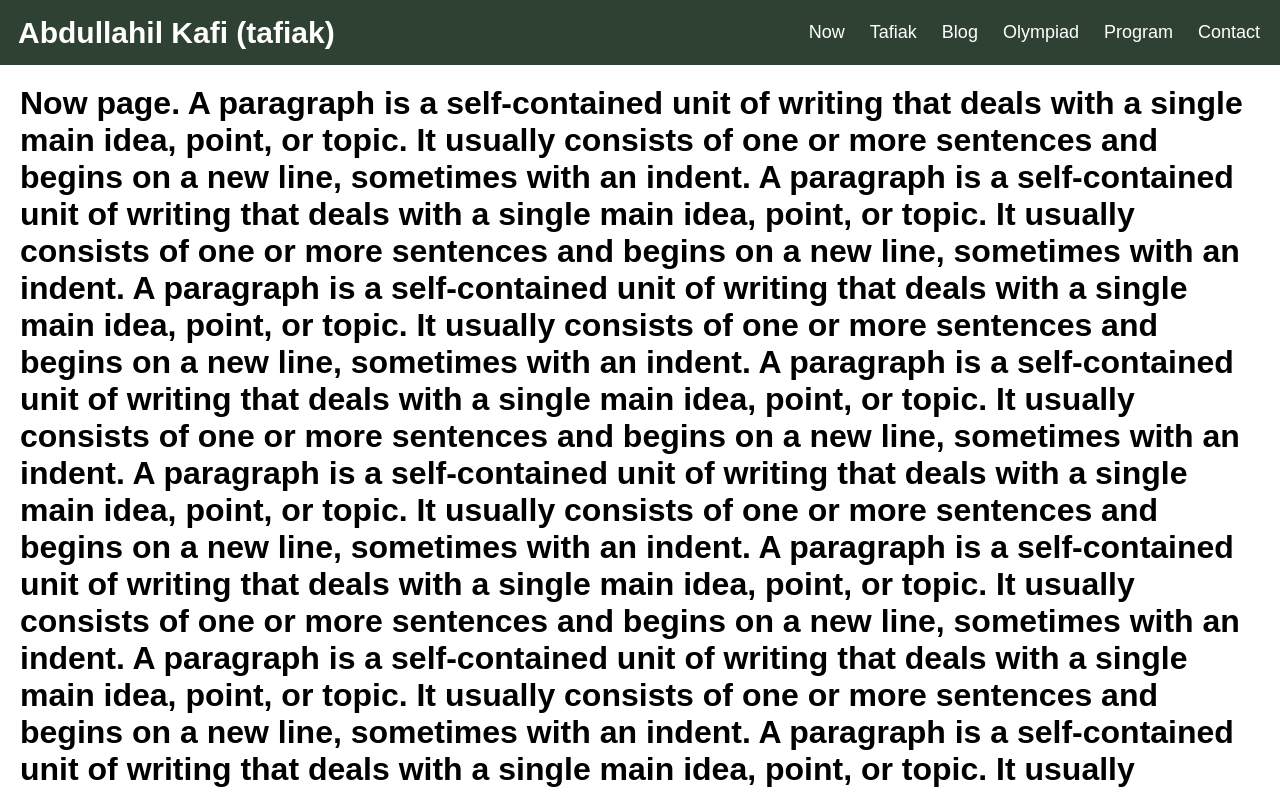
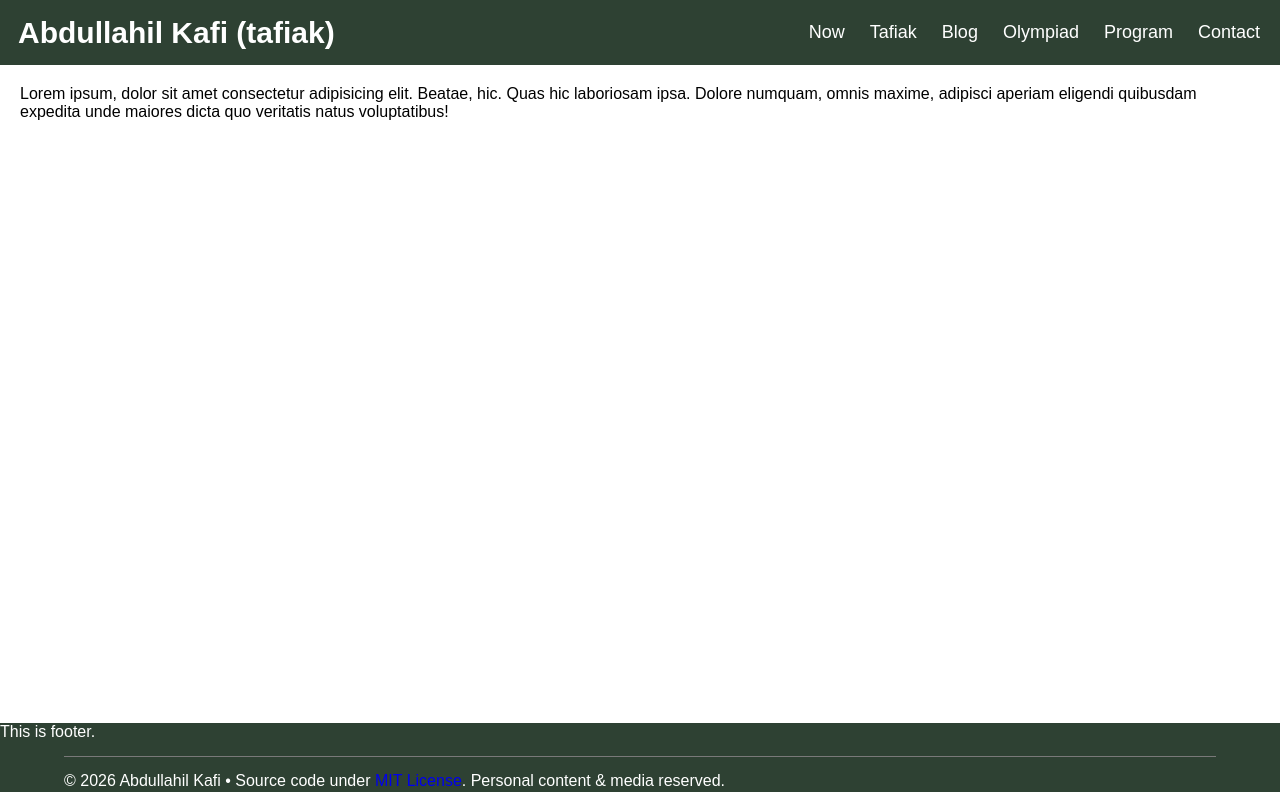
Before and after one commit to Tafi-ak/tafiak-web, a Next.js app: page /now in a window 1280 px wide. Shown: the top 792 px of the page. Built offline with nearby package versions, Linux system fonts and the light colour scheme.

Commit message:
added some parts of footer

```diff
--- a/src/app/globals.css
+++ b/src/app/globals.css
@@ -25,12 +25,25 @@ footer {
   background-color: #2e4133;
   color: white;
   width: 100%;
-  height: 250px;
 }
 
 
 
+.footer-line {
+  border: none;
+  border-top: 1px solid #797979;
+  width: 90%;
+  margin: 15px auto 15px;
+}
 
+
+
+.footer-license-div{
+  width: 90%;
+  margin: 0 auto;
+  text-align: left;
+  padding-bottom: 10px;
+}
 
 
 
--- a/src/app/layout.tsx
+++ b/src/app/layout.tsx
@@ -20,9 +20,9 @@ const geistMono = Geist_Mono({
 export const metadata: Metadata = {
   title:{
     default: "Abdullahil Kafi",
-    template: "%s | Abdullahil Kafi",
+    template: "%s \u2022 Abdullahil Kafi",
   },
-  description: "Generated by create next app",
+  description: "This is the home page of Abdullahil Kafi (tafiak)",
 };
 
 export default function RootLayout({ children }: LayoutProps<"/">) {
--- a/src/app/now/page.tsx
+++ b/src/app/now/page.tsx
@@ -5,16 +5,6 @@ export const metadata = {
 
 export default function Now() {
   return (
-    <h1>Now page. A paragraph is a self-contained unit of writing that deals with a single main idea, point, or topic. It usually consists of one or more sentences and begins on a new line, sometimes with an indent.
-A paragraph is a self-contained unit of writing that deals with a single main idea, point, or topic. It usually consists of one or more sentences and begins on a new line, sometimes with an indent.
-A paragraph is a self-contained unit of writing that deals with a single main idea, point, or topic. It usually consists of one or more sentences and begins on a new line, sometimes with an indent.
-A paragraph is a self-contained unit of writing that deals with a single main idea, point, or topic. It usually consists of one or more sentences and begins on a new line, sometimes with an indent.
-A paragraph is a self-contained unit of writing that deals with a single main idea, point, or topic. It usually consists of one or more sentences and begins on a new line, sometimes with an indent.
-A paragraph is a self-contained unit of writing that deals with a single main idea, point, or topic. It usually consists of one or more sentences and begins on a new line, sometimes with an indent.
-A paragraph is a self-contained unit of writing that deals with a single main idea, point, or topic. It usually consists of one or more sentences and begins on a new line, sometimes with an indent.
-A paragraph is a self-contained unit of writing that deals with a single main idea, point, or topic. It usually consists of one or more sentences and begins on a new line, sometimes with an indent.
-A paragraph is a self-contained unit of writing that deals with a single main idea, point, or topic. It usually consists of one or more sentences and begins on a new line, sometimes with an indent.
-A paragraph is a self-contained unit of writing that deals with a single main idea, point, or topic. It usually consists of one or more sentences and begins on a new line, sometimes with an indent.
-</h1>
+    <p> Lorem ipsum, dolor sit amet consectetur adipisicing elit. Beatae, hic. Quas hic laboriosam ipsa. Dolore numquam, omnis maxime, adipisci aperiam eligendi quibusdam expedita unde maiores dicta quo veritatis natus voluptatibus! </p>
   );
 }
--- a/src/components/Footer.tsx
+++ b/src/components/Footer.tsx
@@ -12,21 +12,18 @@ export default function Footer() {
 
   return (
 
-    <footer className="border-t border-slate-800 bg-slate-950 text-slate-300">
-      {/* ...rest of your footer... */}
+    <footer>
 
-      <p>
-        © {year} Abdullahil Kafi · Source code under{" "}
-        <a
-          href="https://github.com"
-          target="_blank"
-          rel="noopener noreferrer"
-          className="text-slate-200 underline underline-offset-4 transition hover:text-sky-400"
-        >
+      This is footer.
+      <hr className="footer-line"/>
+      <div className="footer-license-div">
+        &copy; {year} Abdullahil Kafi &bull; Source code under{" "}
+        <a href="https://github.com/Tafi-ak/tafiak-web/blob/main/LICENSE" target="_blank" rel="noopener noreferrer">
           MIT License
         </a>
         . Personal content &amp; media reserved.
-      </p>
+      </div>
+
     </footer>
 
   );
```
